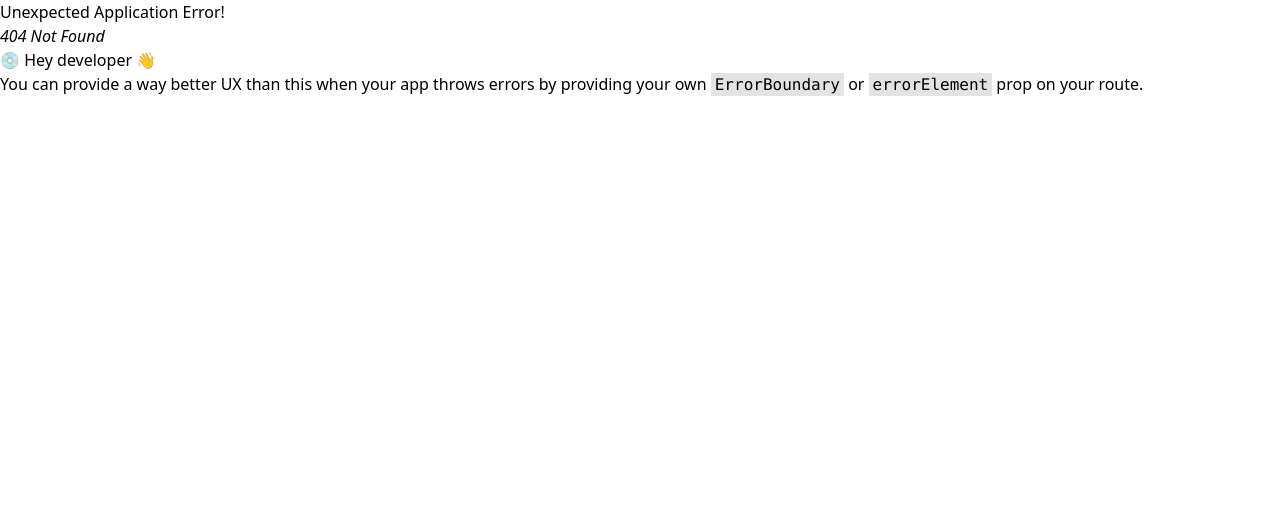
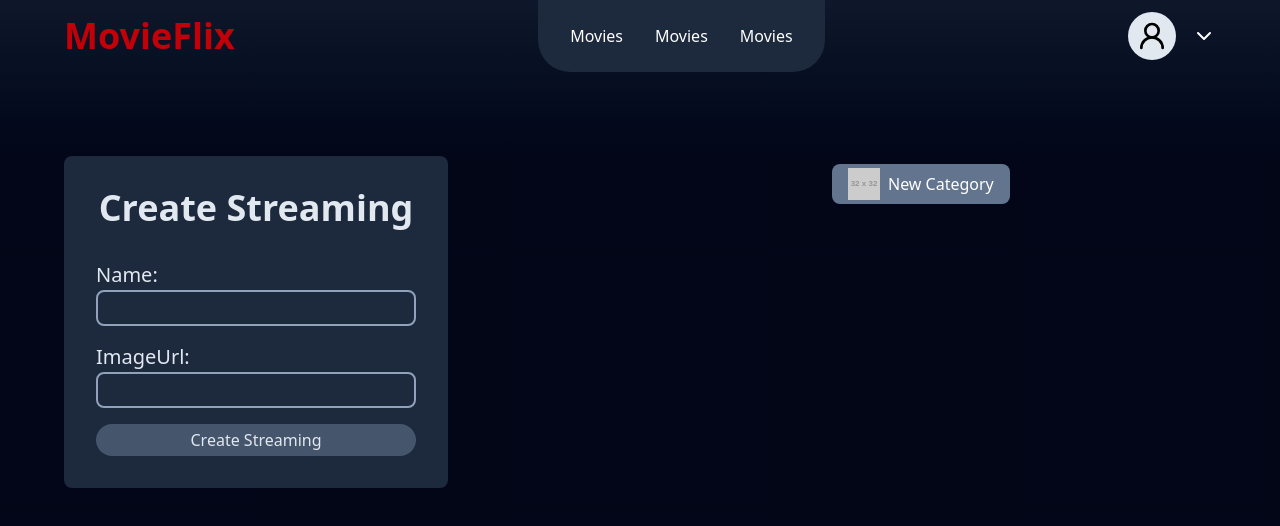
Before and after one commit to R4NP3R/movieFlix, a React (Vite) app in the folder movieflix-front/: page /manageStreamings in a window 1280 px wide. Before the commit this address had no page. Shown: the top 526 px of the page. Built offline with nearby package versions, Linux system fonts and the light colour scheme.

Commit message:
feat: cria a pagina de gereciamento de streamings

```diff
--- a/movieflix-front/src/components/header/index.tsx
+++ b/movieflix-front/src/components/header/index.tsx
@@ -73,7 +73,7 @@ export const Header = () => {
                   <a href="">Categories</a>
                 </li>
                 <li className="font-semibold text-lg text-slate-200">
-                  <a href="">Streaming</a>
+                  <Link to="managestreamings" onClick={closeUserMenu}>Streamings</Link>
                 </li>
               </ul>
               </div>
--- a/movieflix-front/src/components/movieList/index.tsx
+++ b/movieflix-front/src/components/movieList/index.tsx
@@ -112,7 +112,7 @@ export const MovieList = ({ isDelete }: Params) => {
       )}
       {movies && movies.length === 0 && (
         <div className="w-full min-h-full flex items-center justify-center text-4xl text-white">
-          <span>Não existem filmes cadastrados</span>
+          <span>There are no movies listed</span>
         </div>
       )}
     </>
--- /dev/null
+++ b/movieflix-front/src/pages/streamingManagerPage/index.tsx
@@ -0,0 +1,69 @@
+import { X } from "lucide-react";
+import { useEffect, useState } from "react";
+
+type StreamingPreview = {
+  name: string;
+  imageUrl: string;
+};
+
+export const StreamingManagerPage = () => {
+  const [newStreamingPreview, setNewStreamingPreview] =
+    useState<StreamingPreview>({
+      name: "New Category",
+      imageUrl: "https://placehold.co/32",
+    });
+
+
+    useEffect(() => {
+      if (newStreamingPreview.imageUrl === "") {
+        setNewStreamingPreview({...newStreamingPreview,
+          imageUrl: "https://placehold.co/32"
+        });
+      }
+
+    }, [newStreamingPreview.imageUrl])
+
+  return (
+    <div className="grid grid-cols-3 mt-19">
+      <form className="flex flex-col gap-4 w-full col-span-1 bg-slate-800 p-8 rounded-lg text-slate-200">
+        <h2 className="text-4xl font-semibold text-slate-200 mb-4 text-center">
+          Create Streaming
+        </h2>
+        <div className="flex flex-col">
+          <label htmlFor="name" className="text-slate-200 text-[20px]">
+            Name:
+          </label>
+          <input
+            onChange={(e) => setNewStreamingPreview({...newStreamingPreview, name: e.target.value})}
+            type="text"
+            className="border-2 px-4 py-1 text-slate-200 border-slate-400 rounded-lg focus:outline-0"
+          />
+        </div>
+        <div className="flex flex-col">
+          <label htmlFor="name" className="text-slate-200 text-[20px]">
+            ImageUrl:
+          </label>
+          <input
+            onChange={(e) => setNewStreamingPreview({...newStreamingPreview, imageUrl: e.target.value})}
+            type="text"
+            className="border-2 px-4 py-1 text-slate-200 border-slate-400 rounded-lg focus:outline-0"
+          />
+        </div>
+        <button className="w-full h-8 bg-slate-600 rounded-2xl text-slate-200 cursor-pointer">
+          Create Streaming
+        </button>
+      </form>
+      <div></div>
+      <div className="flex gap-4 mt-2">
+        <div className="text-white px-4 py-1 h-10 rounded-lg bg-slate-500 flex items-center gap-2 relative group">
+          <img className="w-8" src={newStreamingPreview.imageUrl} alt="" />
+          <p className="cursor-default">{newStreamingPreview.name}</p>
+          {/* <X
+            // onClick={() => removeSelectedStreaming(i)}
+            className="absolute right-0 top-2.25 w-4 hidden group-hover:block cursor-pointer"
+          /> */}
+        </div>
+      </div>
+    </div>
+  );
+};
--- a/movieflix-front/src/routes/Routes.tsx
+++ b/movieflix-front/src/routes/Routes.tsx
@@ -3,6 +3,7 @@ import App from "../App"
 import { HomePage } from "../pages/homePage"
 import { MovieManagerPage } from "../pages/movieManagerPage"
 import { NewMovieProvider } from "../context/movieManager"
+import { StreamingManagerPage } from "../pages/streamingManagerPage"
 
 export const router = createBrowserRouter([
   {
@@ -15,6 +16,9 @@ export const router = createBrowserRouter([
           <MovieManagerPage/>
         </NewMovieProvider>
       )},
+      {path: "manageStreamings", element: (
+        <StreamingManagerPage/>
+      )},
     ]
   },
 ])
```
